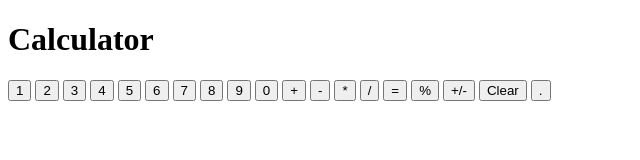
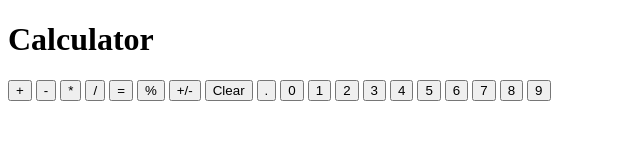
Before and after one commit to t-powers/topCalculator, a website: page index.html in a window 1280 px wide. Shown: the whole page, without its empty margins (0-640 px from the left). Drawn offline with Linux system fonts and the light colour scheme.

Commit message:
Starter code

```diff
--- a/index.html
+++ b/index.html
@@ -14,16 +14,6 @@
 <main>
     <section id="viewCalculation"></section>
     <section class="calculator">
-        <button class="digits">1</button>
-        <button class="digits">2</button>
-        <button class="digits">3</button>
-        <button class="digits">4</button>
-        <button class="digits">5</button>
-        <button class="digits">6</button>
-        <button class="digits">7</button>
-        <button class="digits">8</button>
-        <button class="digits">9</button>
-        <button class="digits">0</button>
         <button class="functions">+</button>
         <button class="functions">-</button>
         <button class="functions">*</button>
@@ -33,6 +23,17 @@
         <button class="functions">+/-</button>
         <button class="functions">Clear</button>
         <button class="functions">.</button>
+        <button class="digits" id="button-00">0</button>
+        <button class="digits" id="button-01">1</button>
+        <button class="digits" id="button-02">2</button>
+        <button class="digits" id="button-03">3</button>
+        <button class="digits" id="button-04">4</button>
+        <button class="digits" id="button-05">5</button>
+        <button class="digits" id="button-06">6</button>
+        <button class="digits" id="button-07">7</button>
+        <button class="digits" id="button-08">8</button>
+        <button class="digits" id="button-09">9</button>
+
 
     </section>
 </main>
```
